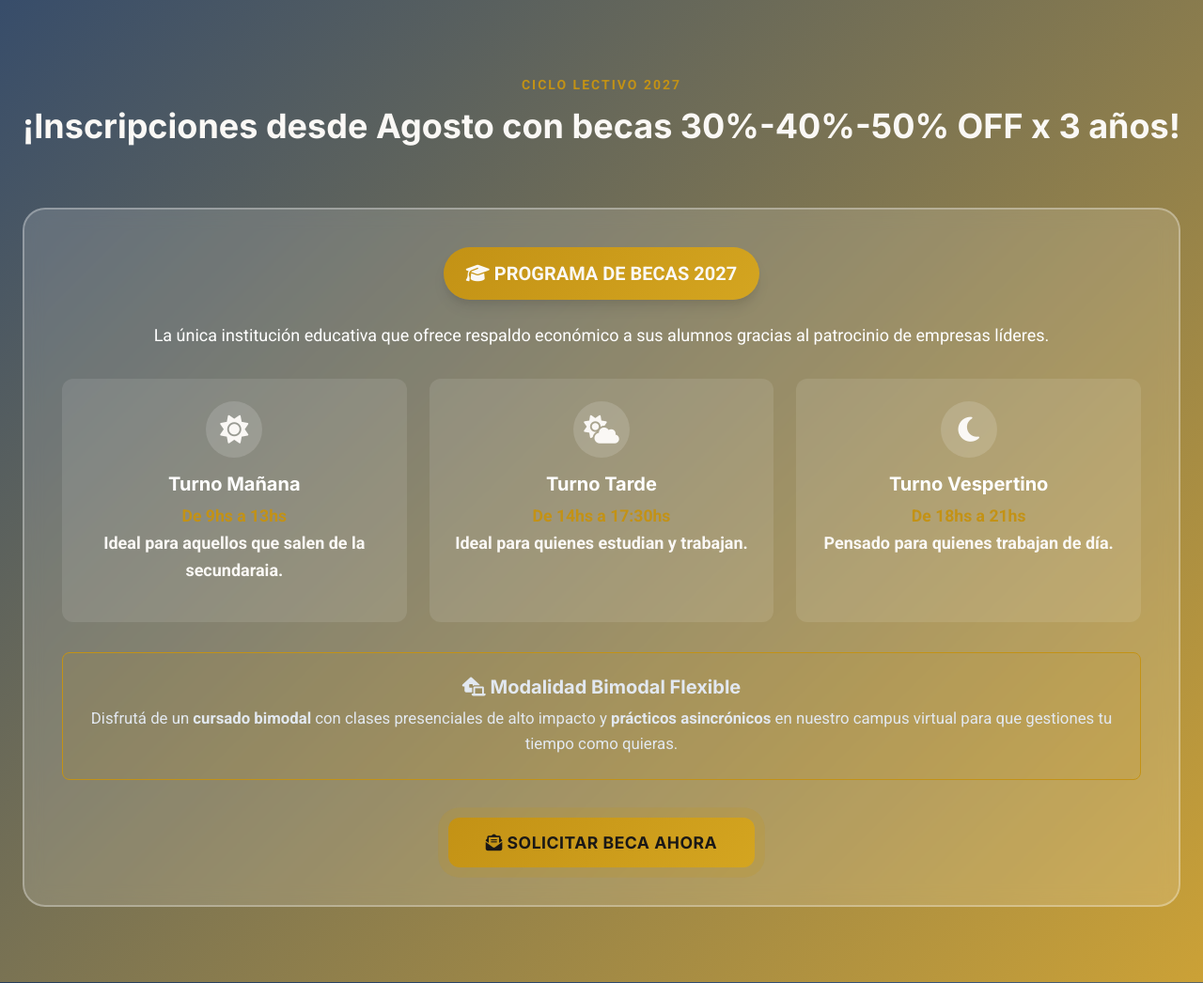
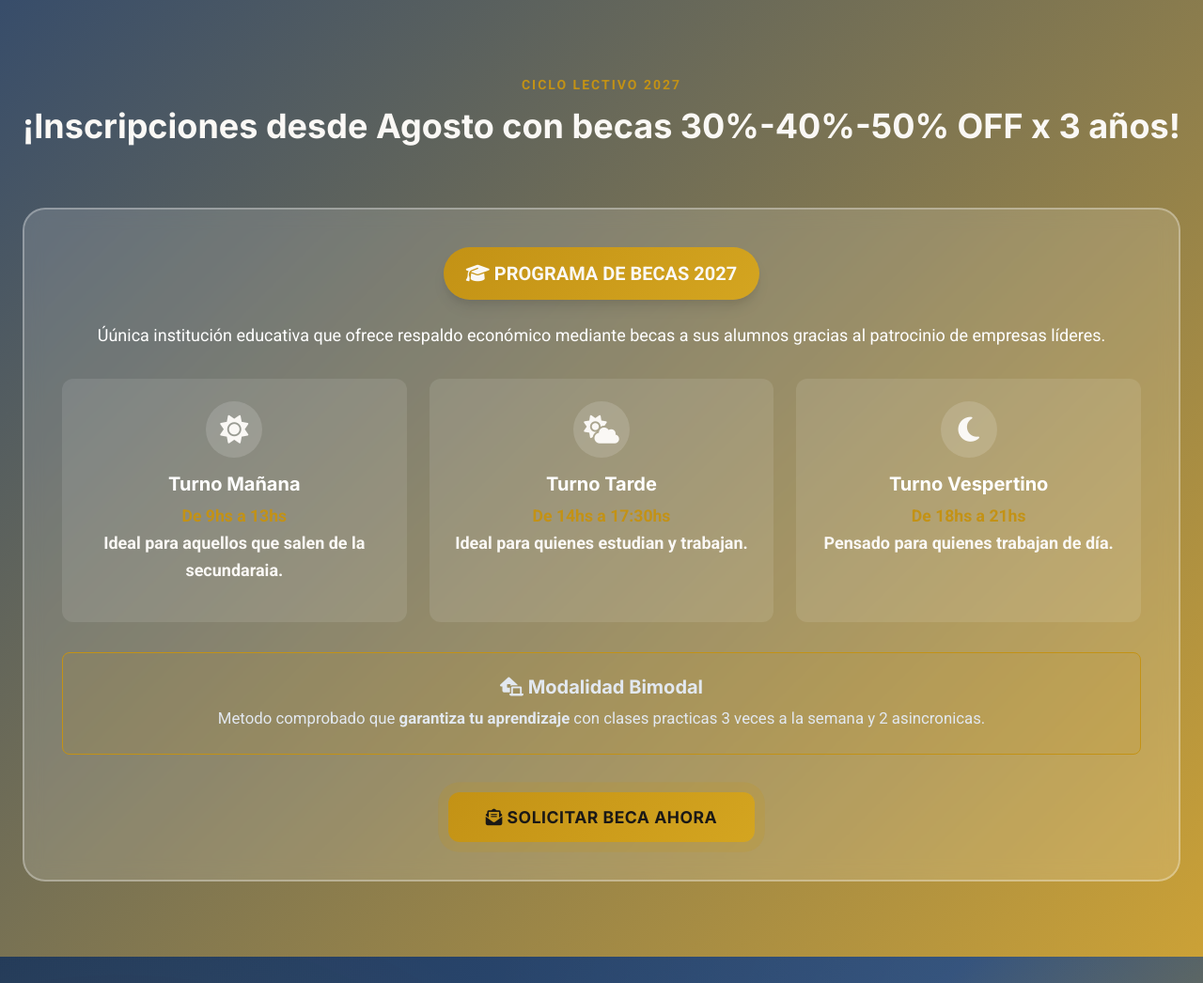
Before and after one commit to FrancoCalegari/incuyoWebTest, a Node server app: page / in a window 1280 px wide. Shown: the part 801-1847 px from the top of the page at 94% size. Run offline with Node 20, Linux system fonts and the light colour scheme.

Commit message:
ultimos cambios

```diff
--- a/views/index.ejs
+++ b/views/index.ejs
@@ -149,7 +149,7 @@
                                         <i class="fas fa-graduation-cap"></i> PROGRAMA DE BECAS 2027
                                     </div>
                                     <p style="color: white; font-size: 1.125rem; margin-bottom: 2rem">
-                                        La única institución educativa que ofrece respaldo económico a sus alumnos gracias al patrocinio de empresas líderes.
+                                        Úúnica institución educativa que ofrece respaldo económico mediante becas a sus alumnos gracias al patrocinio de empresas líderes.
                                     </p>
                                 </div>
 
@@ -183,9 +183,9 @@
                                 </div>
 
                                 <div class="bimodal-info reveal" style="background: rgba(195, 146, 21, 0.1); border: 1px solid var(--primary-gold); padding: 1.5rem; border-radius: 8px; margin-top: 2rem; text-align: center;">
-                                    <h3 style="color: #e2e8f0; font-size: 1.25rem; margin-bottom: 0.5rem;"><i class="fas fa-laptop-house"></i> Modalidad Bimodal Flexible</h3>
+                                    <h3 style="color: #e2e8f0; font-size: 1.25rem; margin-bottom: 0.5rem;"><i class="fas fa-laptop-house"></i> Modalidad Bimodal</h3>
                                     <p style="color: #e2e8f0; font-size: 1.05rem; margin: 0;">
-                                        Disfrutá de un <strong>cursado bimodal</strong> con clases presenciales de alto impacto y <strong>prácticos asincrónicos</strong> en nuestro campus virtual para que gestiones tu tiempo como quieras.
+                                        Metodo comprobado que <strong>garantiza tu aprendizaje</strong> con clases practicas 3 veces a la semana y 2 asincronicas.
                                     </p>
                                 </div>
 
```
